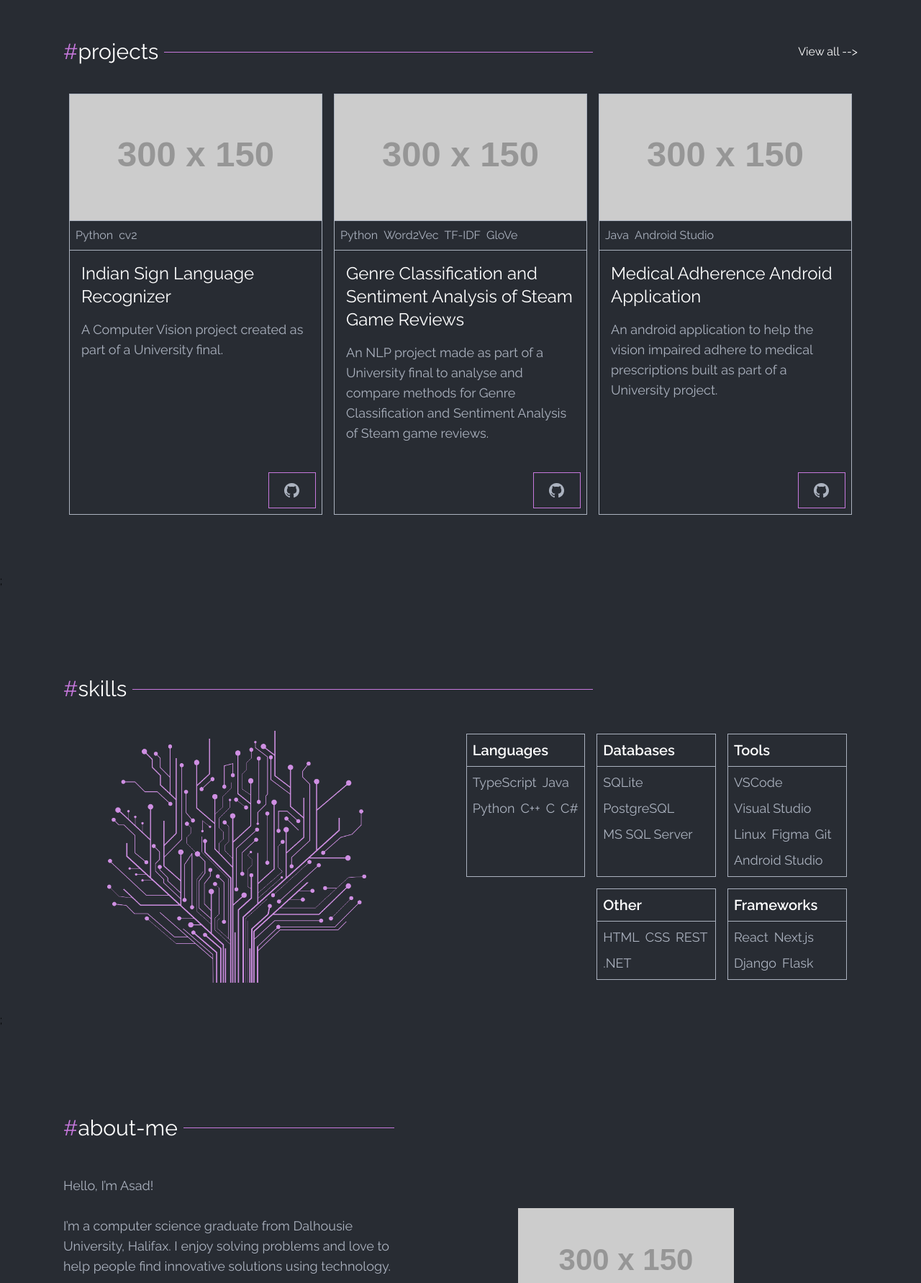
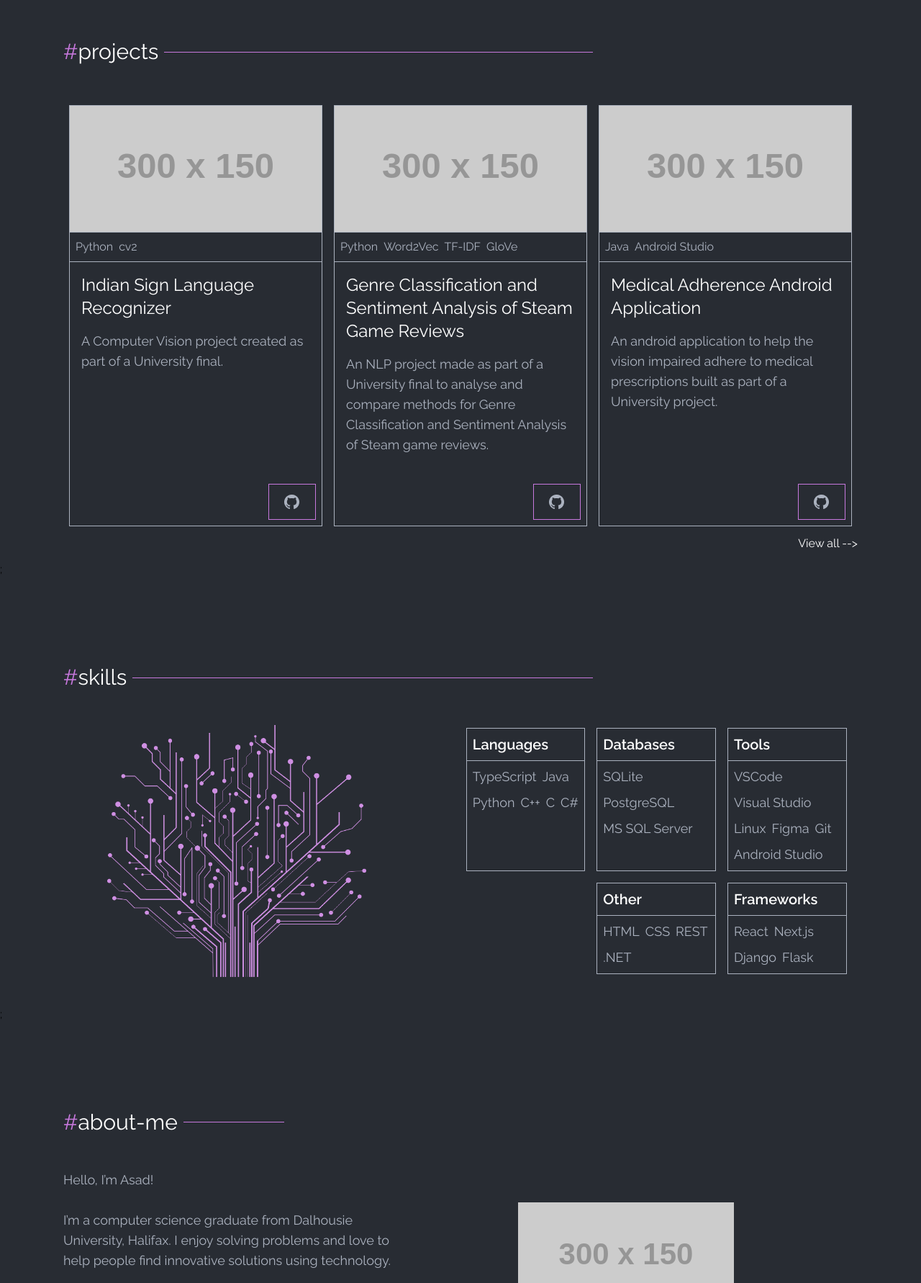
Before and after one commit to a3rium/asadk-portfolio, a Next.js app: page / in a window 1280 px wide. Shown: the part 866-2648 px from the top of the page at 72% size. Built offline with nearby package versions, Linux system fonts and the light colour scheme.

Commit message:
implement sectionheading where required

```diff
--- a/src/app/About/page.tsx
+++ b/src/app/About/page.tsx
@@ -6,6 +6,7 @@ import SkillCard from "@/components/SkillCard/SkillCard";
 import { hobbies, skills } from "../../data/about";
 import HobbyCard from "@/components/HobbyCard/HobbyCard";
 import ContentContainer from "@/components/ContentContainer/ContentContainer";
+import SectionHeading from "@/components/SectionHeading/SectionHeading";
 
 const About = () => {
   return (
@@ -45,13 +46,7 @@ const About = () => {
             />
           </div>
           <div className="mx-auto mt-20">
-            <div className="mb-10">
-              <div className=" text-white font-medium text-2xl md:text-3xl">
-                <div className="">
-                  <span className="text-secondary">#</span>skills
-                </div>
-              </div>
-            </div>
+            <SectionHeading title="skills" />
             <div className="text-white">
               <div className="mx-auto flex justify-between flex-wrap gap-4">
                 {skills.map((skill) => {
@@ -61,13 +56,7 @@ const About = () => {
             </div>
           </div>
           <div className="w-full mt-20">
-            <div className="mb-10">
-              <div className=" text-white font-medium text-2xl md:text-3xl">
-                <div className="">
-                  <span className="text-secondary">#</span>hobbies
-                </div>
-              </div>
-            </div>
+            <SectionHeading title="hobbies" />
             <div className="text-white">
               <div className="mx-auto flex justify-around flex-wrap gap-4">
                 {hobbies.map((hobby) => {
--- a/src/app/Contact/page.tsx
+++ b/src/app/Contact/page.tsx
@@ -3,6 +3,7 @@ import Header from "@/components/Header/Header";
 import Footer from "@/components/Footer/Footer";
 import ContactForm from "@/components/ContactForm/ContactForm";
 import ContentContainer from "@/components/ContentContainer/ContentContainer";
+import SectionHeading from "@/components/SectionHeading/SectionHeading";
 
 const Contact = () => {
   return (
@@ -13,9 +14,7 @@ const Contact = () => {
           <div className="text-white font-medium text-3xl md:text-4xl">
             <span className="text-secondary">/</span>contact-me
           </div>
-          <div className="text-white font-medium text-2xl md:text-3xl mt-10">
-            <span className="text-secondary">#</span>say-hi!
-          </div>
+          <SectionHeading title="say-hi!" />
           <div className="pt-5">
             <ContactForm />
           </div>
--- a/src/app/Projects/page.tsx
+++ b/src/app/Projects/page.tsx
@@ -4,6 +4,7 @@ import Footer from "@/components/Footer/Footer";
 import ProjectCard from "@/components/ProjectCard/ProjectCard";
 import { projects } from "@/data/projects";
 import ContentContainer from "@/components/ContentContainer/ContentContainer";
+import SectionHeading from "@/components/SectionHeading/SectionHeading";
 
 const Projects = () => {
   return (
@@ -19,9 +20,7 @@ const Projects = () => {
             <span className="text-secondary">/</span>projects
           </div>
 
-          <div className="text-white font-medium text-2xl md:text-3xl mt-10">
-            <span className="text-secondary">#</span>completed-projects
-          </div>
+          <SectionHeading title="completed-projects" />
           <div className="grid grid-cols-1 sm:grid-cols-2 md:grid-cols-3 lg:grid-cols-4">
             {projects.map((project) => {
               if (project.type === "showcase" || project.type === "complete")
@@ -34,9 +33,7 @@ const Projects = () => {
                 );
             })}
           </div>
-          <div className="text-white font-medium text-2xl md:text-3xl mt-10">
-            <span className="text-secondary">#</span>play-pen
-          </div>
+          <SectionHeading title="play-pen" />
           <div className="grid grid-cols-1 sm:grid-cols-2 md:grid-cols-3 lg:grid-cols-4">
             {projects.map((project) => {
               if (project.type === "incomplete")
--- a/src/components/About/About.tsx
+++ b/src/components/About/About.tsx
@@ -2,6 +2,7 @@ import Image from "next/image";
 import Link from "next/link";
 import React from "react";
 import ContentContainer from "../ContentContainer/ContentContainer";
+import SectionHeading from "../SectionHeading/SectionHeading";
 
 const About = () => {
   return (
@@ -10,14 +11,7 @@ const About = () => {
         <ContentContainer>
           <div className="flex-wrap flex items-center justify-between">
             <div className="md:w-5/12 w-full">
-              <div className="mb-12">
-                <div className="text-white font-medium text-2xl md:text-3xl flex items-center gap-2">
-                  <div className="">
-                    <span className="text-secondary">#</span>about-me
-                  </div>
-                  <div className="line flex-grow h-px bg-secondary"></div>
-                </div>
-              </div>
+              <SectionHeading title="about-me" />
               <p className="text-primary text-base md:text-lg">
                 Hello, I’m Asad!
                 <br />
--- a/src/components/Projects/Projects.tsx
+++ b/src/components/Projects/Projects.tsx
@@ -3,25 +3,14 @@ import { projects } from "@/data/projects";
 import ProjectCard from "../ProjectCard/ProjectCard";
 import Link from "next/link";
 import ContentContainer from "../ContentContainer/ContentContainer";
+import SectionHeading from "../SectionHeading/SectionHeading";
 
 const Projects = () => {
   return (
     <>
       <ContentContainer>
-        <div className="flex justify-between items-center gap-5">
-          <div className="text-white w-2/3 font-medium text-2xl md:text-3xl flex items-center gap-2">
-            <div className="">
-              <span className="text-secondary">#</span>projects
-            </div>
-            <div className="line flex-grow h-px bg-secondary"></div>
-          </div>
-          <div className="text-white">
-            <Link href="/Projects">
-              <span>View all --&gt;</span>
-            </Link>
-          </div>
-        </div>
-        <div className="grid grid-cols-1 sm:grid-cols-2 lg:grid-cols-3 my-8">
+        <SectionHeading title="projects" />
+        <div className="grid grid-cols-1 sm:grid-cols-2 lg:grid-cols-3">
           {projects.map((project) => {
             if (project.type === "showcase")
               return (
@@ -33,6 +22,11 @@ const Projects = () => {
               );
           })}
         </div>
+        <div className="text-white float-right my-1">
+          <Link href="/Projects">
+            <span>View all --&gt;</span>
+          </Link>
+        </div>
       </ContentContainer>
     </>
   );
--- a/src/components/Skills/Skills.tsx
+++ b/src/components/Skills/Skills.tsx
@@ -3,19 +3,13 @@ import React, { FC } from "react";
 import SkillCard from "../SkillCard/SkillCard";
 import Image from "next/image";
 import ContentContainer from "../ContentContainer/ContentContainer";
+import SectionHeading from "../SectionHeading/SectionHeading";
 
 const Skills = () => {
   return (
     <>
       <ContentContainer>
-        <div className="mb-10">
-          <div className=" text-white w-2/3 font-medium text-2xl md:text-3xl flex items-center gap-2">
-            <div className="">
-              <span className="text-secondary">#</span>skills
-            </div>
-            <div className="line flex-grow h-px bg-secondary"></div>
-          </div>
-        </div>
+        <SectionHeading title="skills" />
         <div className="flex flex-wrap gap-10 justify-between items-center">
           <div className="mx-auto">
             <Image
```
